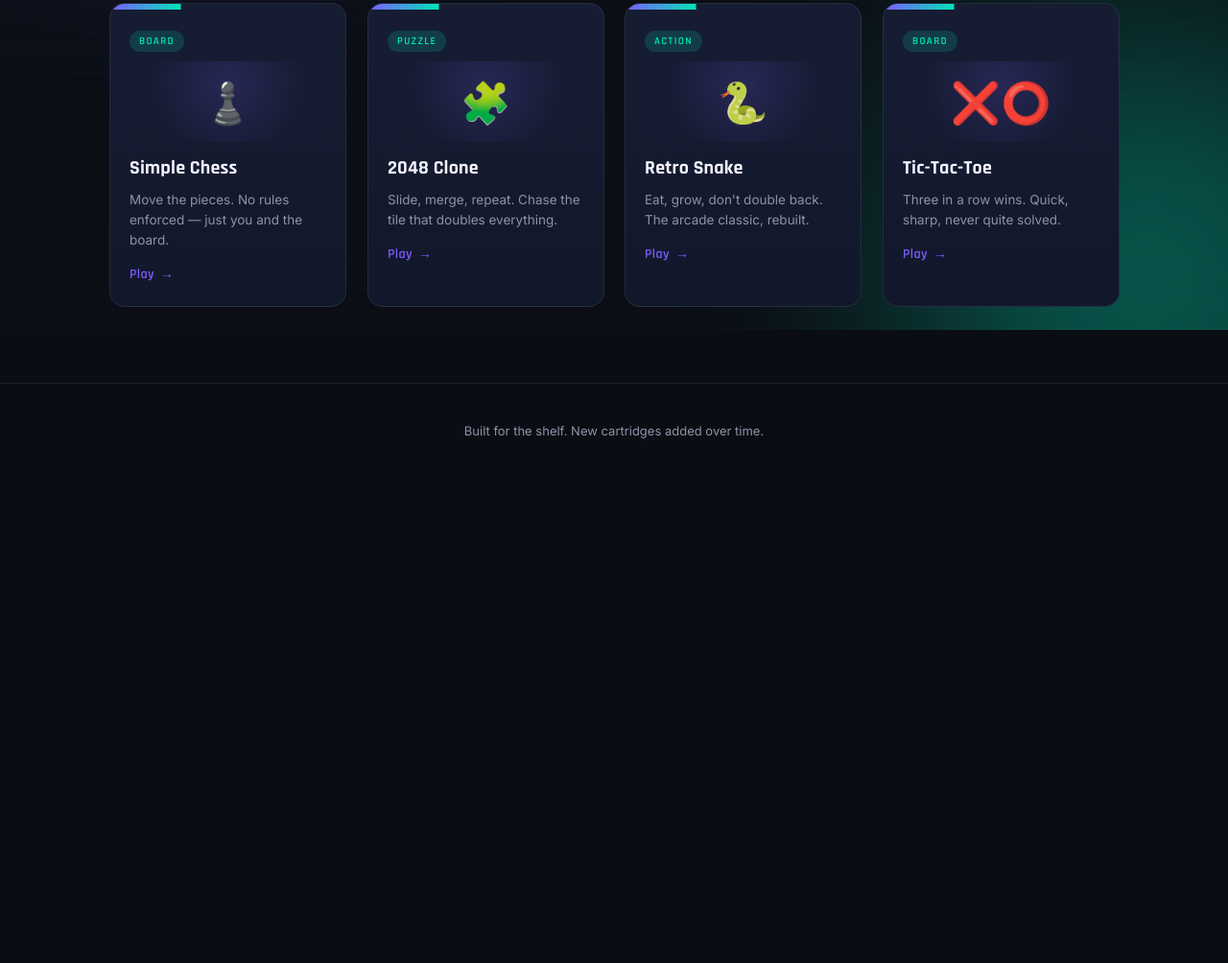
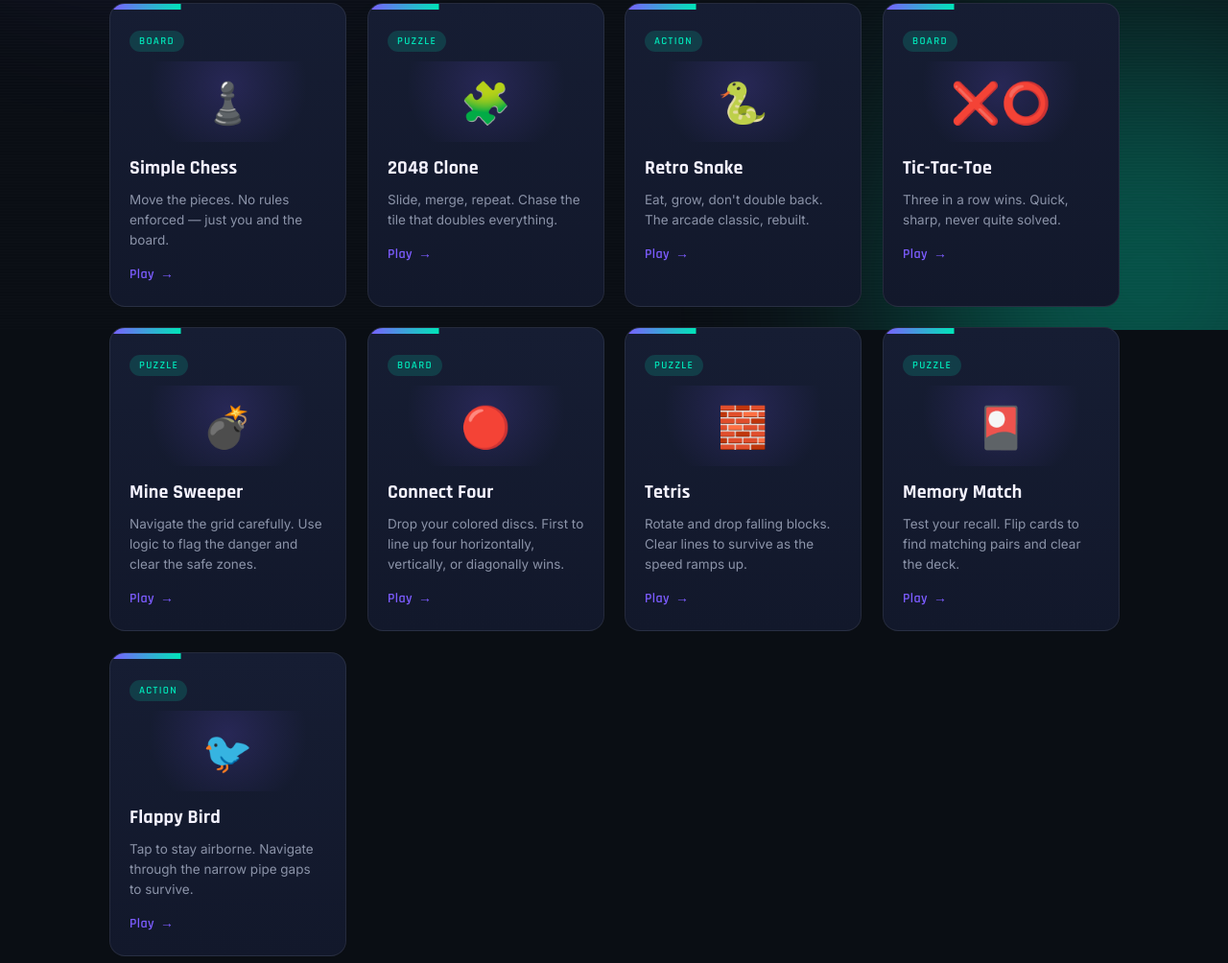
Before and after one commit to vighneshchiliveri/Game-hub, a plain HTML site: page index.html in a window 1280 px wide. Shown: the part 456-1460 px from the top of the page at 96% size. Before the commit the page ends 966 px from the top, so only its background shows below. Drawn offline with Linux system fonts and the light colour scheme.

Commit message:
Add files via upload

```diff
--- a/index.html
+++ b/index.html
@@ -39,7 +39,7 @@
 
   <main>
     <section class="hero">
-      <p class="hero-eyebrow">04 CARTRIDGES LOADED</p>
+      <p class="hero-eyebrow">09 CARTRIDGES LOADED</p>
       <h1 class="hero-title">Pick your cartridge.<br>Press start.</h1>
       <p class="hero-sub">A small shelf of browser games — board, puzzle, and action, no install required.</p>
     </section>
@@ -105,6 +105,73 @@
         </div>
       </a>
 
+      <!-- NEW CARTRIDGES -->
+
+      <a href="minesweeper.html" class="game-card" data-category="puzzle" data-title="Mine Sweeper" style="--i:4">
+        <div class="cart-edge"></div>
+        <div class="cart-body">
+          <span class="cart-tag">Puzzle</span>
+          <div class="cart-art">
+            <span class="cart-emoji">💣</span>
+          </div>
+          <h2 class="cart-title">Mine Sweeper</h2>
+          <p class="cart-desc">Navigate the grid carefully. Use logic to flag the danger and clear the safe zones.</p>
+          <span class="cart-cta">Play <span class="arrow">→</span></span>
+        </div>
+      </a>
+
+      <a href="connect-four.html" class="game-card" data-category="board" data-title="Connect Four" style="--i:5">
+        <div class="cart-edge"></div>
+        <div class="cart-body">
+          <span class="cart-tag">Board</span>
+          <div class="cart-art">
+            <span class="cart-emoji">🔴</span>
+          </div>
+          <h2 class="cart-title">Connect Four</h2>
+          <p class="cart-desc">Drop your colored discs. First to line up four horizontally, vertically, or diagonally wins.</p>
+          <span class="cart-cta">Play <span class="arrow">→</span></span>
+        </div>
+      </a>
+
+      <a href="tetris.html" class="game-card" data-category="puzzle" data-title="Tetris" style="--i:6">
+        <div class="cart-edge"></div>
+        <div class="cart-body">
+          <span class="cart-tag">Puzzle</span>
+          <div class="cart-art">
+            <span class="cart-emoji">🧱</span>
+          </div>
+          <h2 class="cart-title">Tetris</h2>
+          <p class="cart-desc">Rotate and drop falling blocks. Clear lines to survive as the speed ramps up.</p>
+          <span class="cart-cta">Play <span class="arrow">→</span></span>
+        </div>
+      </a>
+
+      <a href="memory-match.html" class="game-card" data-category="puzzle" data-title="Memory Match" style="--i:7">
+        <div class="cart-edge"></div>
+        <div class="cart-body">
+          <span class="cart-tag">Puzzle</span>
+          <div class="cart-art">
+            <span class="cart-emoji">🎴</span>
+          </div>
+          <h2 class="cart-title">Memory Match</h2>
+          <p class="cart-desc">Test your recall. Flip cards to find matching pairs and clear the deck.</p>
+          <span class="cart-cta">Play <span class="arrow">→</span></span>
+        </div>
+      </a>
+
+      <a href="flappy-bird.html" class="game-card" data-category="action" data-title="Flappy Bird" style="--i:8">
+        <div class="cart-edge"></div>
+        <div class="cart-body">
+          <span class="cart-tag">Action</span>
+          <div class="cart-art">
+            <span class="cart-emoji">🐦</span>
+          </div>
+          <h2 class="cart-title">Flappy Bird</h2>
+          <p class="cart-desc">Tap to stay airborne. Navigate through the narrow pipe gaps to survive.</p>
+          <span class="cart-cta">Play <span class="arrow">→</span></span>
+        </div>
+      </a>
+
     </div>
 
     <p id="no-results" class="no-results" hidden>No cartridges match that search. Try another title.</p>
```
